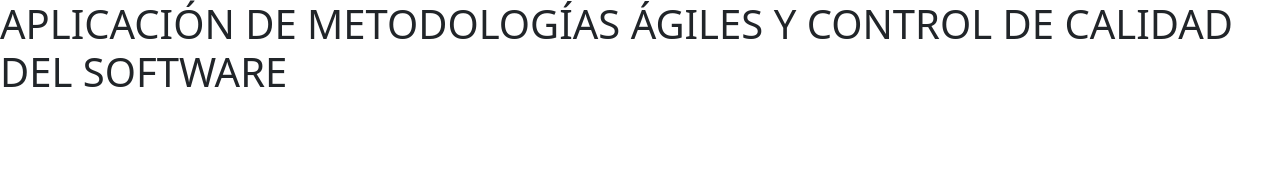
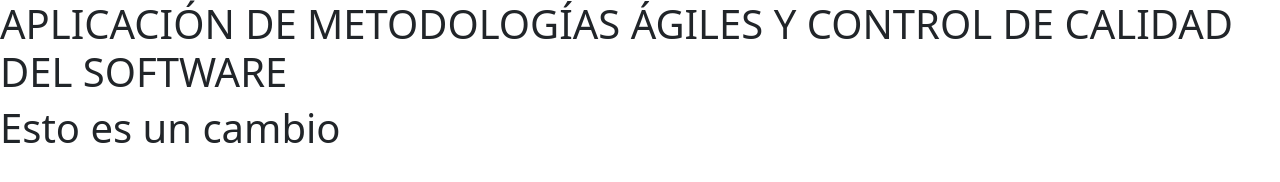
Before and after one commit to wjlinares/AMACCS, a plain HTML site: page index.html in a window 1280 px wide. Drawn offline with nearby package versions, Linux system fonts and the light colour scheme.

Commit message:
Se han echo cambios

```diff
--- a/index.html
+++ b/index.html
@@ -8,6 +8,7 @@
   </head>
   <body>
     <h1>APLICACIÓN DE METODOLOGÍAS ÁGILES Y CONTROL DE CALIDAD DEL SOFTWARE</h1>
+    <h1>Esto es un cambio</h1>
     <script src="https://cdn.jsdelivr.net/npm/bootstrap@5.3.3/dist/js/bootstrap.bundle.min.js" integrity="sha384-YvpcrYf0tY3lHB60NNkmXc5s9fDVZLESaAA55NDzOxhy9GkcIdslK1eN7N6jIeHz" crossorigin="anonymous"></script>
   </body>
 </html>
```
